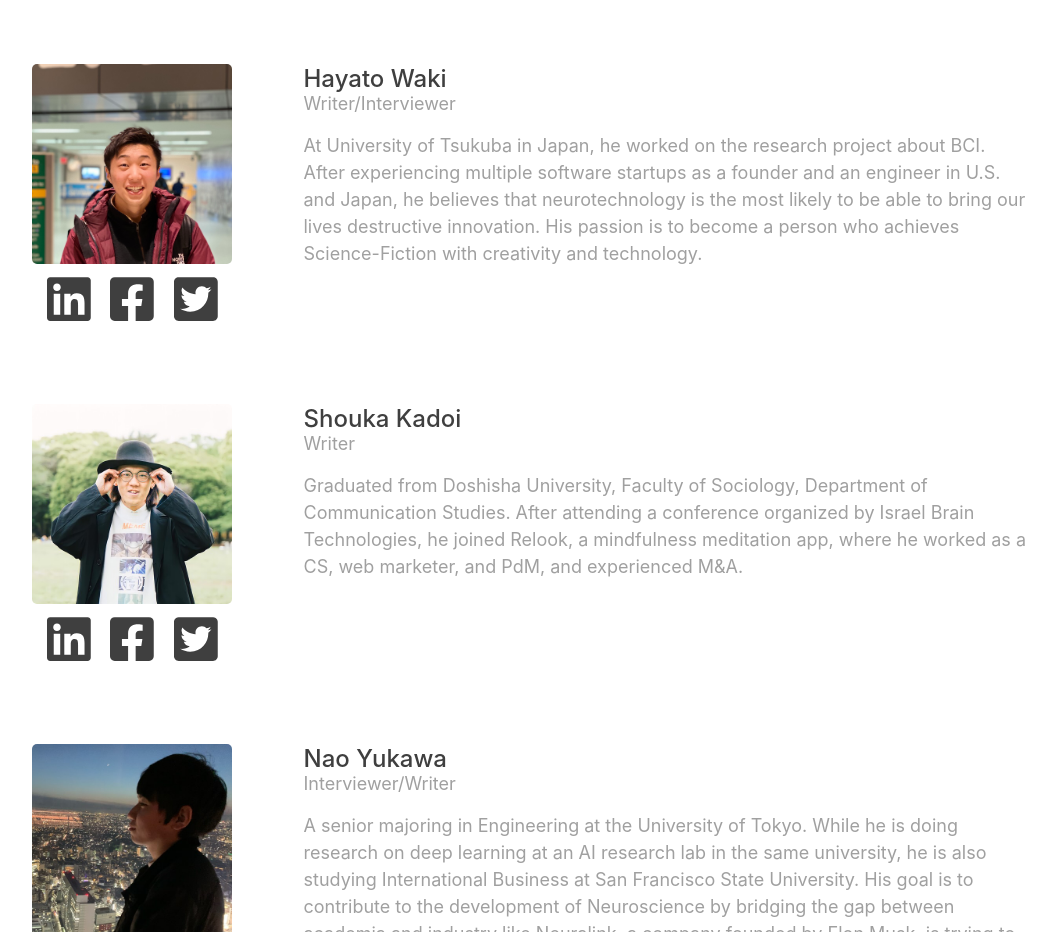
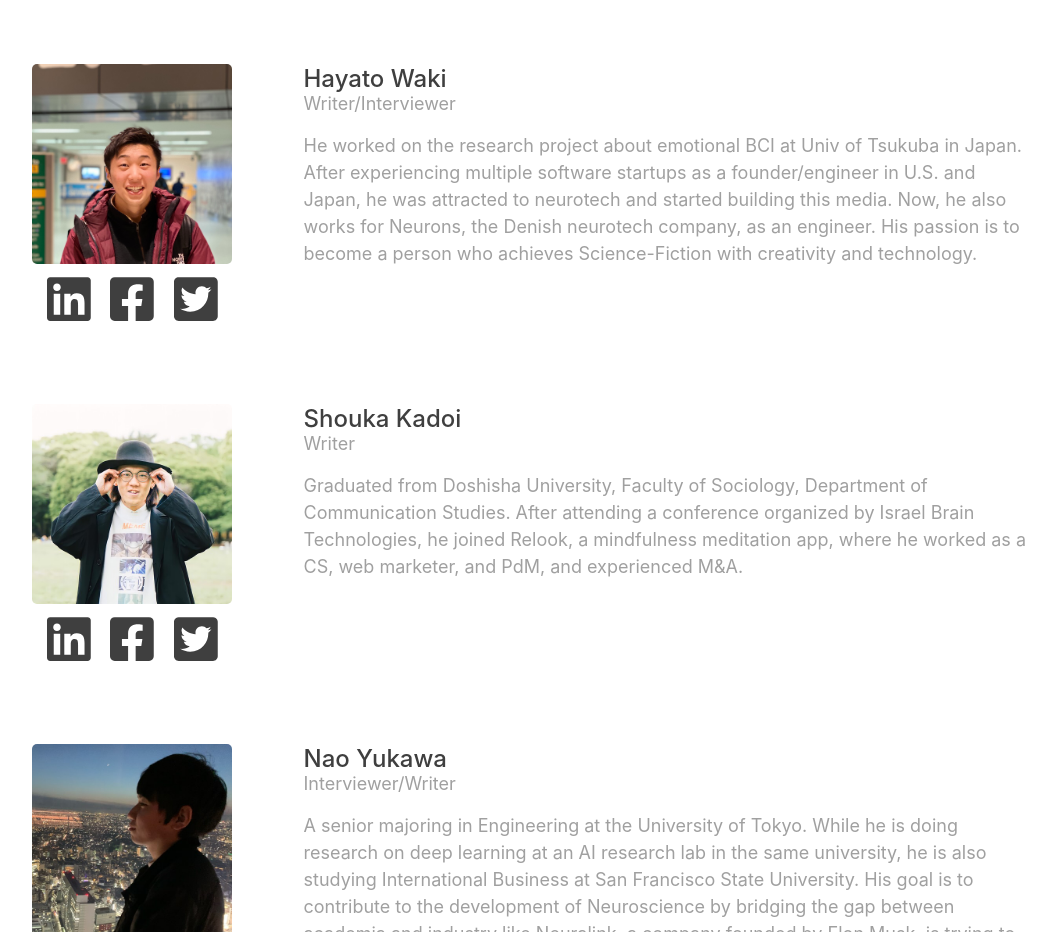
Before and after one commit to wakkihaya/neurotechjp, a Next.js app: page /about in a window 1280 px wide. Shown: the part 1160-2092 px from the top of the page, without its empty margins (119-1175 px from the left). Built offline with nearby package versions, Linux system fonts and the light colour scheme.

Commit message:
change: wakki's profile

```diff
--- a/src/pages/about.tsx
+++ b/src/pages/about.tsx
@@ -42,10 +42,7 @@ const AboutPage: React.FC = () => {
               fbLink="https://www.facebook.com/waki.hayato.1"
               name="Hayato Waki"
               role="Writer/Interviewer"
-              description="At University of Tsukuba in Japan, he worked on the research project about BCI. After experiencing multiple software
-              startups as a founder and an engineer in U.S. and Japan, he
-              believes that neurotechnology is the most likely to be able to
-              bring our lives destructive innovation. His passion is to become a person who achieves Science-Fiction with creativity and technology."
+              description="He worked on the research project about emotional BCI at Univ of Tsukuba in Japan. After experiencing multiple software startups as a founder/engineer in U.S. and Japan, he was attracted to neurotech and started building this media. Now, he also works for Neurons, the Denish neurotech company, as an engineer. His passion is to become a person who achieves Science-Fiction with creativity and technology."
               image="/img/about/Hayato_Waki.jpg"
             />
             <PersonCard
--- a/src/pages/jp/about.tsx
+++ b/src/pages/jp/about.tsx
@@ -41,8 +41,8 @@ const AboutPage: React.FC = () => {
               fbLink="https://www.facebook.com/waki.hayato.1"
               name="和木勇人 Hayato Waki"
               role="ライター/インタビュアー"
-              description=" 筑波大学にて、BCIに関する研究プロジェクトに従事。
-              日本と米国のソフトウェアスタートアップにて、ファウンダーやエンジニアとして経験をした後、Neurotechnologyが我々の生活に多くのイノベーションをもたらすと思い、弊サイトを立ち上げる。
+              description=" 筑波大学にてBCIに関する研究に従事。
+              日本と米国でソフトウェアスタートアップを起業、エンジニアとしての経験を詰んだ後、ニューロテックの魅力に惹かれ当サイトを立ち上げる。現在はデンマークのニューロテック会社'Neurons'にてエンジニアとしても働く。
               彼のパッションは、「創造性と技術力を持って、Science-Fictionを実現する1人になること」である。"
               image="/img/about/Hayato_Waki.jpg"
             />
```
